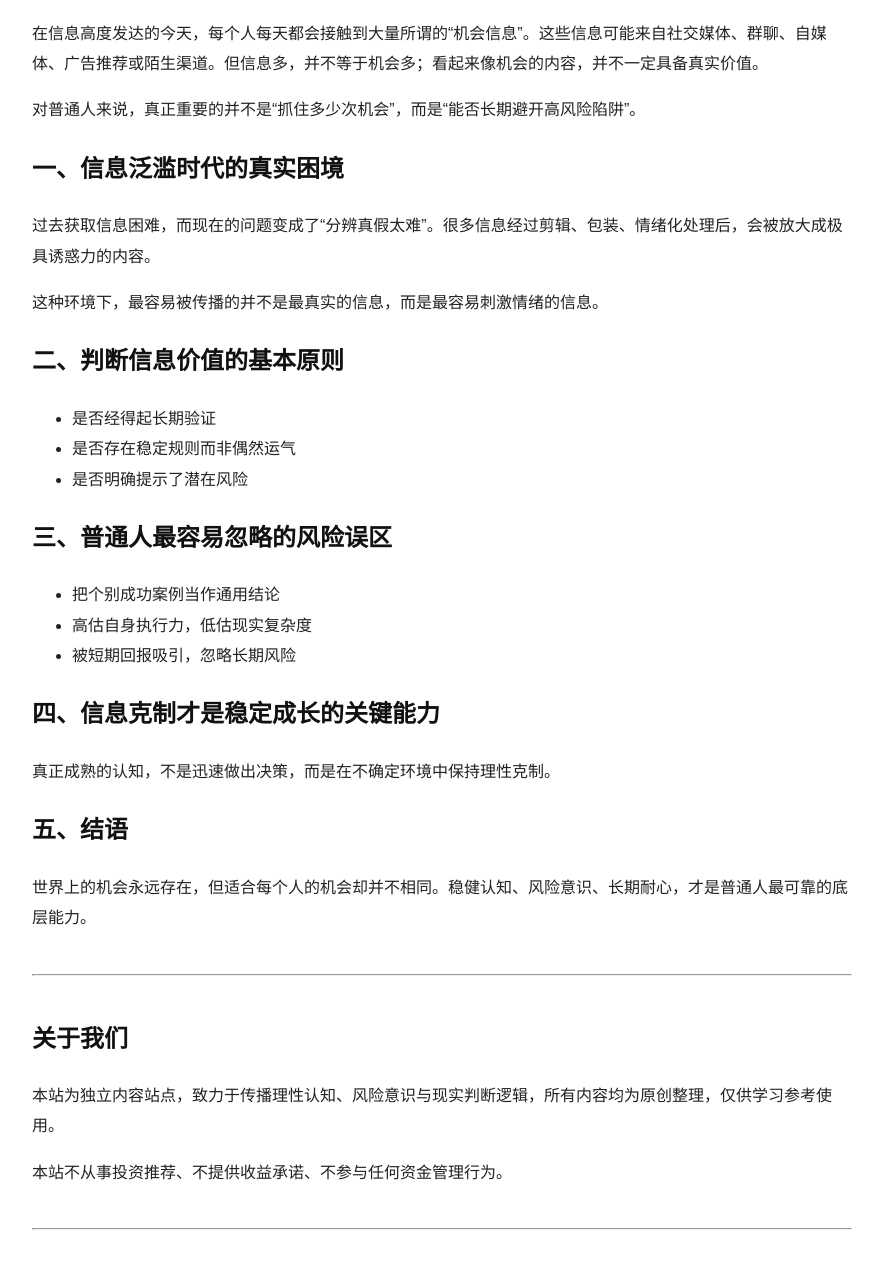
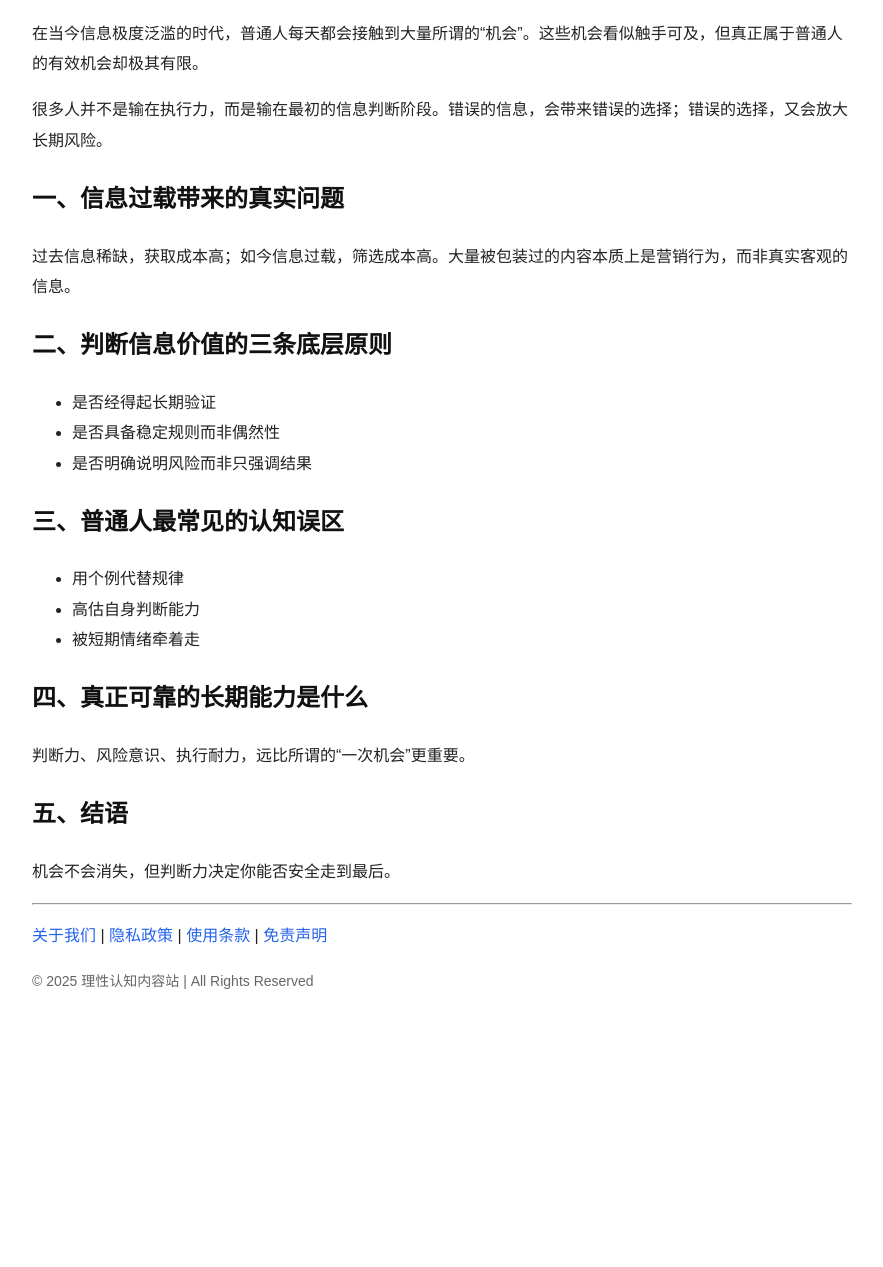
Before and after one commit to xuaoyangyang-jpg/sdeubhngrwwew, a plain HTML site: page index.html in a window 1280 px wide. Shown: the part 105-1372 px from the top of the page, without its empty margins (198-1081 px from the left). After the commit the page ends 1133 px from the top, so only its background shows below. Drawn offline with Linux system fonts and the light colour scheme.

Commit message:
Update index.html

```diff
--- a/index.html
+++ b/index.html
@@ -2,78 +2,58 @@
 <html lang="zh-CN">
 <head>
 <meta charset="UTF-8">
-<title>理性认知信息时代的机会与风险</title>
-<meta name="description" content="从普通人视角出发，理性分析信息机会与风险认知，帮助读者建立稳健的判断体系。">
+<title>普通人如何理性看待信息机会与现实风险</title>
+<meta name="description" content="从现实角度分析普通人如何判断信息机会与风险，建立长期稳健的认知体系。">
 <meta name="viewport" content="width=device-width, initial-scale=1.0">
 <style>
 body {max-width:820px;margin:auto;font-family:Arial,Helvetica,sans-serif;line-height:1.9;padding:20px;color:#222;}
-h1,h2,h3 {color:#111;}
-hr {margin:40px 0;}
+h1,h2 {color:#111;}
+a {color:#2563eb;text-decoration:none;}
 .footer {font-size:14px;color:#666;}
 </style>
 </head>
-
 <body>
 
-<h1>普通人如何理性看待“信息机会”与现实风险</h1>
+<h1>普通人如何理性看待信息机会与风险</h1>
 
-<p>在信息高度发达的今天，每个人每天都会接触到大量所谓的“机会信息”。这些信息可能来自社交媒体、群聊、自媒体、广告推荐或陌生渠道。但信息多，并不等于机会多；看起来像机会的内容，并不一定具备真实价值。</p>
+<p>在当今信息极度泛滥的时代，普通人每天都会接触到大量所谓的“机会”。这些机会看似触手可及，但真正属于普通人的有效机会却极其有限。</p>
 
-<p>对普通人来说，真正重要的并不是“抓住多少次机会”，而是“能否长期避开高风险陷阱”。</p>
+<p>很多人并不是输在执行力，而是输在最初的信息判断阶段。错误的信息，会带来错误的选择；错误的选择，又会放大长期风险。</p>
 
-<h2>一、信息泛滥时代的真实困境</h2>
-<p>过去获取信息困难，而现在的问题变成了“分辨真假太难”。很多信息经过剪辑、包装、情绪化处理后，会被放大成极具诱惑力的内容。</p>
+<h2>一、信息过载带来的真实问题</h2>
+<p>过去信息稀缺，获取成本高；如今信息过载，筛选成本高。大量被包装过的内容本质上是营销行为，而非真实客观的信息。</p>
 
-<p>这种环境下，最容易被传播的并不是最真实的信息，而是最容易刺激情绪的信息。</p>
-
-<h2>二、判断信息价值的基本原则</h2>
+<h2>二、判断信息价值的三条底层原则</h2>
 <ul>
 <li>是否经得起长期验证</li>
-<li>是否存在稳定规则而非偶然运气</li>
-<li>是否明确提示了潜在风险</li>
+<li>是否具备稳定规则而非偶然性</li>
+<li>是否明确说明风险而非只强调结果</li>
 </ul>
 
-<h2>三、普通人最容易忽略的风险误区</h2>
+<h2>三、普通人最常见的认知误区</h2>
 <ul>
-<li>把个别成功案例当作通用结论</li>
-<li>高估自身执行力，低估现实复杂度</li>
-<li>被短期回报吸引，忽略长期风险</li>
+<li>用个例代替规律</li>
+<li>高估自身判断能力</li>
+<li>被短期情绪牵着走</li>
 </ul>
 
-<h2>四、信息克制才是稳定成长的关键能力</h2>
-<p>真正成熟的认知，不是迅速做出决策，而是在不确定环境中保持理性克制。</p>
+<h2>四、真正可靠的长期能力是什么</h2>
+<p>判断力、风险意识、执行耐力，远比所谓的“一次机会”更重要。</p>
 
 <h2>五、结语</h2>
-<p>世界上的机会永远存在，但适合每个人的机会却并不相同。稳健认知、风险意识、长期耐心，才是普通人最可靠的底层能力。</p>
+<p>机会不会消失，但判断力决定你能否安全走到最后。</p>
 
 <hr>
 
-<h2 id="about">关于我们</h2>
-<p>本站为独立内容站点，致力于传播理性认知、风险意识与现实判断逻辑，所有内容均为原创整理，仅供学习参考使用。</p>
-<p>本站不从事投资推荐、不提供收益承诺、不参与任何资金管理行为。</p>
-
-<hr>
-
-<h2 id="privacy">隐私政策</h2>
-<p>本站不会主动收集任何个人敏感信息，访问本站无需注册账号。</p>
-<p>如因浏览器、服务器日志产生的基础访问数据，仅用于技术维护。</p>
-
-<hr>
-
-<h2 id="terms">使用条款</h2>
-<p>本站内容仅供读者个人学习参考，不构成任何形式的专业建议。</p>
-<p>用户需对自身行为负责，禁止将本站内容用于违法用途。</p>
-
-<hr>
-
-<h2 id="disclaimer">免责与风险提示</h2>
-<p>本站所有内容仅作信息分享与认知交流，不构成任何投资、理财或收益承诺。</p>
-<p>任何基于本站内容产生的决策行为，风险由用户自行承担。</p>
-
-<hr>
+<p>
+<a href="about.html">关于我们</a> |
+<a href="privacy.html">隐私政策</a> |
+<a href="terms.html">使用条款</a> |
+<a href="disclaimer.html">免责声明</a>
+</p>
 
 <div class="footer">
-<p>© 2025 认知与风险研究站 | All Rights Reserved</p>
+<p>© 2025 理性认知内容站 | All Rights Reserved</p>
 </div>
 
 </body>
```
